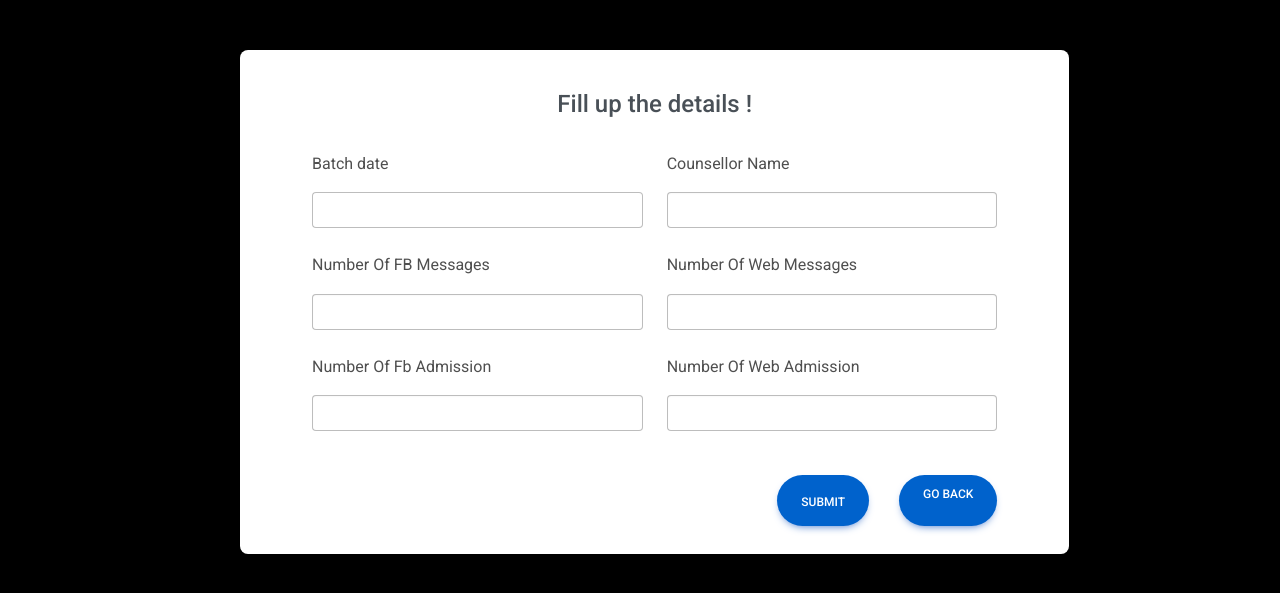
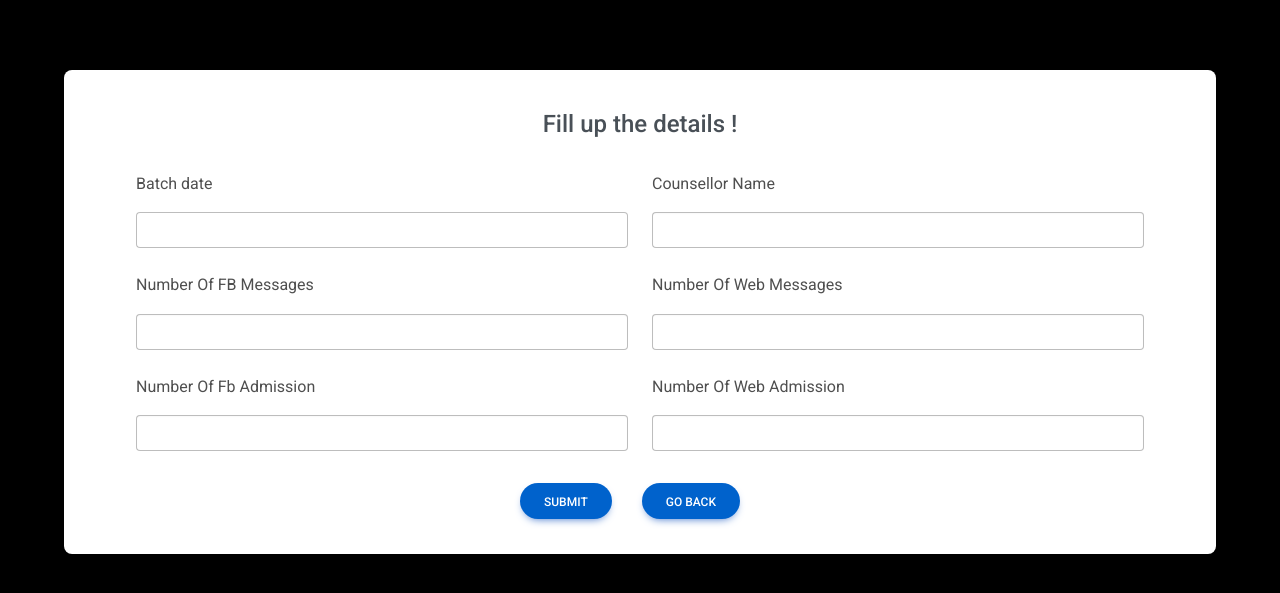
Before and after one commit to kavyashree2023/english_partner, a Django app: page /user in a window 1280 px wide. Shown: the top 593 px of the page. Run offline with Django 4.2, Linux system fonts and the light colour scheme; some libraries are stand-ins or nearby versions.

Commit message:
css added

```diff
--- a/counsellorApp/templates/home/user.html
+++ b/counsellorApp/templates/home/user.html
@@ -90,10 +90,9 @@
     <link href="https://fonts.googleapis.com/css?family=Roboto:300,400,500,700&display=swap" rel="stylesheet" />
     <!-- MDB -->
     <link href="https://cdnjs.cloudflare.com/ajax/libs/mdb-ui-kit/6.4.0/mdb.min.css" rel="stylesheet" />
+    <link rel="stylesheet" href="/static/css/user.css">
 
     <style>
-
-
         .card-custom {
             border-bottom-left-radius: 10% 50%;
             border-top-left-radius: 10% 50%;
@@ -125,20 +124,17 @@
     </style>
 </head>
 
-
-
-
 <body class="gradient-custom">
 
 <body class="gradient-custom d-flex align-items-center">
-    <div class="row mt-30 mx-30" style="margin-top:25px;padding-right: 0px;">
-        <div class="row mt-40 mx-40 " style="margin-top:25px ;">
+    <div class="mt-30 mx-30" style="margin-top:25px;padding-right: 0px;">
+        <div class="height mt-40 mx-40 ">
             <div class="col-md-3">
                 <div class="text-center">
                 </div>
             </div>
-            <div style="margin-left:-80px;" class="col-md-8 justify-content-center">
-                <div class="card pb-4 ">
+            <div class="justify">
+                <div class="card pb-4">
                     <div class="card-body mt-0 mx-5">
                         <div class="text-center mb-3 pb-2 mt-3">
                             <h4 style="color: #495057 ;">Fill up the details !</h4>
@@ -214,7 +210,7 @@
 
 
 
-                            <div style="margin-top:20px;margin-bottom:-20px;" class="float-end d-flex justify-content-center">
+                            <div style="margin-top:20px;margin-bottom:-20px;align-items:center;justify-content:center;display:flex" class="justify-content">
                                 <!-- Submit button -->
                                <br><br> <button type="submit" class="btn btn-primary btn-rounded"
                                     style="background-color: #0062CC ;margin-left:-20px;">Submit</button>
--- a/static/css/login.css
+++ b/static/css/login.css
@@ -40,4 +40,9 @@
   .card {
     max-width: 600px !important;
   }
+  .justify {
+    width: 100% !important;
+    margin: auto;
+    margin-top: 500px;
+  }
 }
--- /dev/null
+++ b/static/css/user.css
@@ -0,0 +1,5 @@
+.justify {
+  width: 90%;
+  margin: auto;
+  margin-top: 70px;
+}
```
Also changed, not shown: counsellorApp/templates/home/viewer.html (+15 -21 lines), static/css/bootstrap.min.css.
